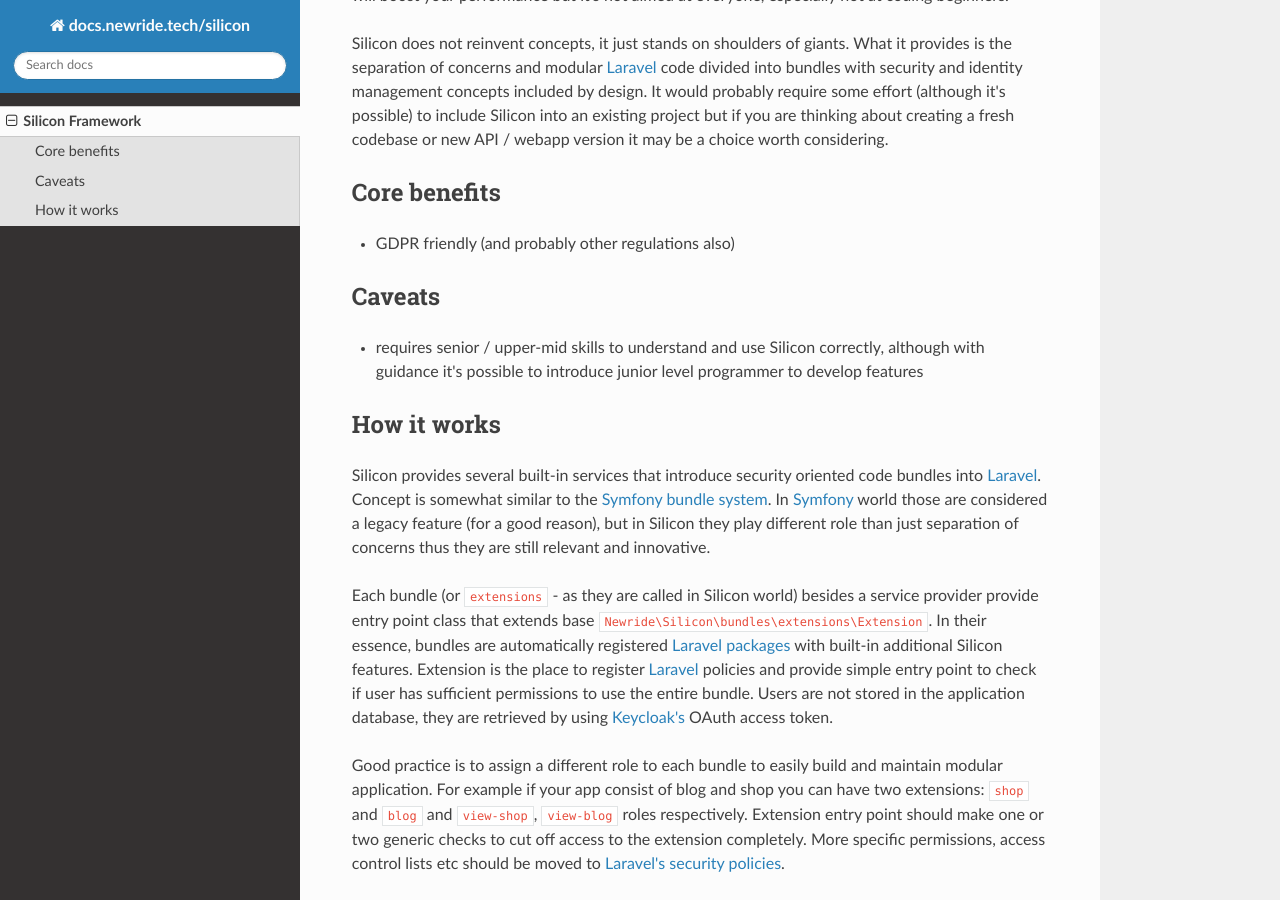
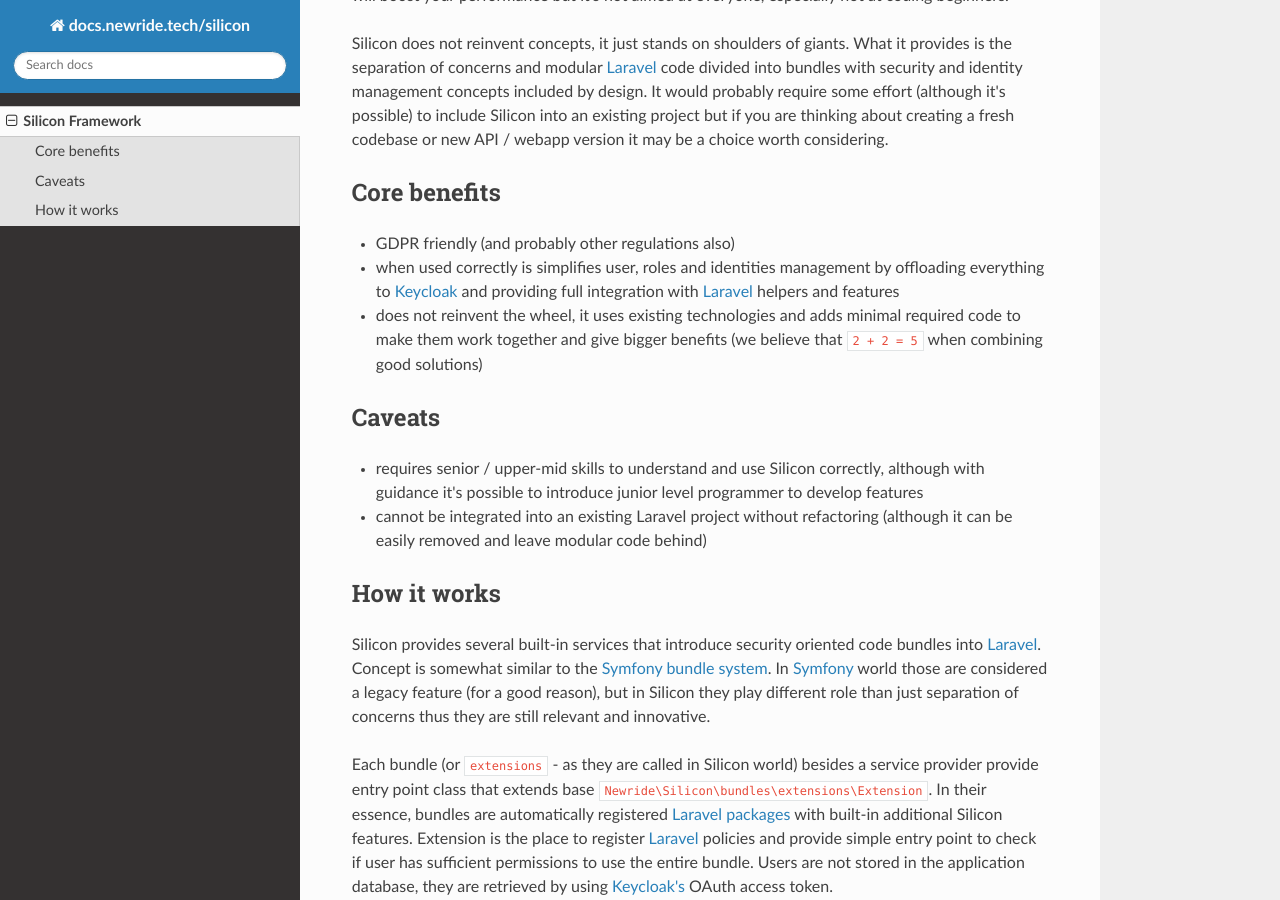
Before and after one commit to newridetech/silicon, an MkDocs documentation site: the page built from docs/index.md, in a window 1280 px wide and 900 px high, scrolled down 392 px. Built offline with MkDocs 1.6.1, drawn with Linux system fonts in a browser that asks for light colours; nearby versions of some CDN libraries.

Commit message:
add pros and cons to docs

```diff
--- a/docs/index.md
+++ b/docs/index.md
@@ -25,12 +25,20 @@ webapp version it may be a choice worth considering.
 ## Core benefits
 
 * GDPR friendly (and probably other regulations also)
+* when used correctly is simplifies user, roles and identities management by
+offloading everything to [Keycloak](https://www.keycloak.org) and providing
+full integration with [Laravel](https://laravel.com/) helpers and features
+* does not reinvent the wheel, it uses existing technologies and adds minimal
+required code to make them work together and give bigger benefits (we believe
+that `2 + 2 = 5` when combining good solutions)
 
 ## Caveats
 
 * requires senior / upper-mid skills to understand and use Silicon correctly,
 although with guidance it's possible to introduce junior level programmer to
 develop features
+* cannot be integrated into an existing Laravel project without refactoring
+(although it can be easily removed and leave modular code behind)
 
 ## How it works
 
```
Also changed, not shown: README.md (+49 -0 lines).
